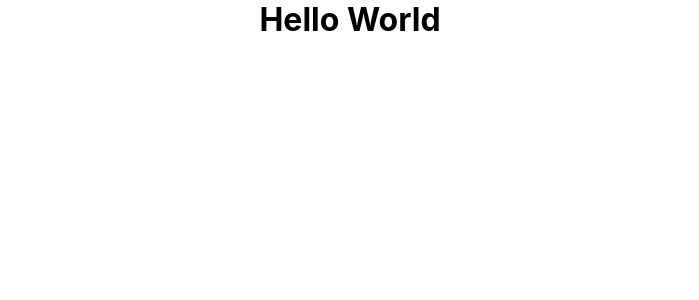
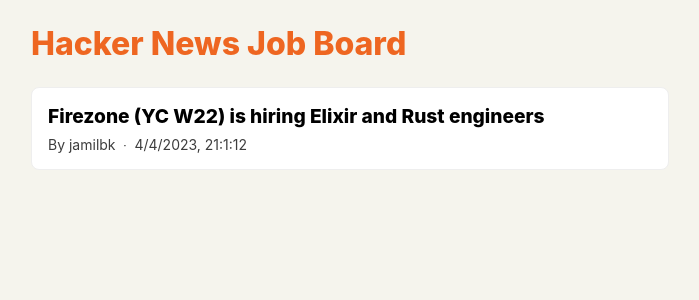
Before and after one commit to gabriel-brito/job-board, a React (Create React App) app: page / in a window 1280 px wide. Shown: the top 300 px of the page, without its empty margins (290-989 px from the left). Built offline with nearby package versions, Linux system fonts and the light colour scheme.

Commit message:
chore: adding initial job structure

```diff
--- a/src/App.js
+++ b/src/App.js
@@ -1,3 +1,5 @@
+import JobsContainer from "components/JobBoard/JobsContainer";
+
 import GlobalStyles from "styles/global";
 
 function App() {
@@ -5,7 +7,7 @@
     <>
       <GlobalStyles />
 
-      <h1>Hello World</h1>
+      <JobsContainer />
     </>
   );
 }
--- /dev/null
+++ b/src/components/JobBoard/JobInfo/index.js
@@ -0,0 +1,32 @@
+import { JobInfo as mock } from "mocks/jobBoard";
+
+import * as S from "./styles";
+
+// {
+//   by: "jamilbk",
+//   id: 35908337,
+//   score: 1,
+//   time: 1683838872,
+//   title: "Firezone (YC W22) is hiring Elixir and Rust engineers",
+//   type: "job",
+//   url: "https://www.ycombinator.com/companies/firezone/jobs",
+// }
+
+export default function JobInfo({ job = mock }) {
+  const jobDate = new Date(job.time * 1000);
+  const jobDateString = `${jobDate.getMonth()}/${jobDate.getDay()}/${jobDate.getFullYear()}, ${jobDate.getHours()}:${jobDate.getMinutes()}:${jobDate.getSeconds()}`;
+
+  return (
+    <S.Wrapper>
+      <S.Anchor href="#">
+        <S.Title>{job.title}</S.Title>
+
+        <S.Info>
+          <S.InfoText>By {job.by}</S.InfoText>
+          &middot;
+          <S.InfoText>{jobDateString}</S.InfoText>
+        </S.Info>
+      </S.Anchor>
+    </S.Wrapper>
+  );
+}
--- /dev/null
+++ b/src/components/JobBoard/JobInfo/styles.js
@@ -0,0 +1,36 @@
+import { styled } from "styled-components";
+
+export const Wrapper = styled.div`
+  border: 1px solid #eee;
+  border-radius: 8px;
+  background-color: var(--paper);
+`;
+
+export const Anchor = styled.a`
+  color: inherit;
+  display: flex;
+  flex-direction: column;
+  gap: 8px;
+  height: 100%;
+  padding: 16px;
+  text-decoration: none;
+  text-transform: none;
+  width: 100%;
+`;
+
+export const Title = styled.h2`
+  font-size: 1.2rem;
+  color: var(--text-color);
+  font-weight: 800;
+`;
+
+export const Info = styled.div`
+  display: flex;
+  gap: 8px;
+  align-items: center;
+`;
+
+export const InfoText = styled.p`
+  color: var(--info-color);
+  font-size: 0.875rem;
+`;
--- /dev/null
+++ b/src/components/JobBoard/JobsContainer/index.js
@@ -0,0 +1,17 @@
+import JobInfo from "components/JobBoard/JobInfo";
+
+import * as S from "./styles";
+
+export default function JobsContainer() {
+  return (
+    <S.Container>
+      <S.Title>Hacker News Job Board</S.Title>
+
+      <S.List>
+        <S.ListItem>
+          <JobInfo />
+        </S.ListItem>
+      </S.List>
+    </S.Container>
+  );
+}
--- /dev/null
+++ b/src/components/JobBoard/JobsContainer/styles.js
@@ -0,0 +1,25 @@
+import { styled } from "styled-components";
+
+export const Container = styled.main`
+  margin: 0 auto;
+  max-width: 662px;
+  padding: 24px 12px;
+  width: 100%;
+`;
+
+export const Title = styled.h1`
+  color: var(--orange);
+  font-size: 2rem;
+  font-weight: 800;
+  text-align: left;
+`;
+
+export const List = styled.ul`
+  list-style: none;
+  margin: 24px 0;
+  width: 100%;
+`;
+
+export const ListItem = styled.li`
+  margin-bottom: 10px;
+`;
--- /dev/null
+++ b/src/mocks/jobBoard.js
@@ -0,0 +1,9 @@
+export const JobInfo = {
+  by: "jamilbk",
+  id: 35908337,
+  score: 1,
+  time: 1683838872,
+  title: "Firezone (YC W22) is hiring Elixir and Rust engineers",
+  type: "job",
+  url: "https://www.ycombinator.com/companies/firezone/jobs",
+};
--- a/src/styles/global.js
+++ b/src/styles/global.js
@@ -7,14 +7,23 @@
         padding: 0;
     }
 
+    #root {
+        width: 100%;
+    }
+
     html, body {
+        --bg-color: #f5f4ed;
+        --info-color: #3d3d3d;
+        --orange: #ee6621;
+        --paper: #FFFFFF;
+        --text-color: #000000;
         min-height: 100vh;
         width: 100%;
     }
 
     body {
-        display: flex;
-        justify-content: center;
+        background-color: var(--bg-color);
+        font-size: 10px;
         font-family: -apple-system, BlinkMacSystemFont, 'Segoe UI', 'Roboto', 'Oxygen',
             'Ubuntu', 'Cantarell', 'Fira Sans', 'Droid Sans', 'Helvetica Neue',
             sans-serif;
```
